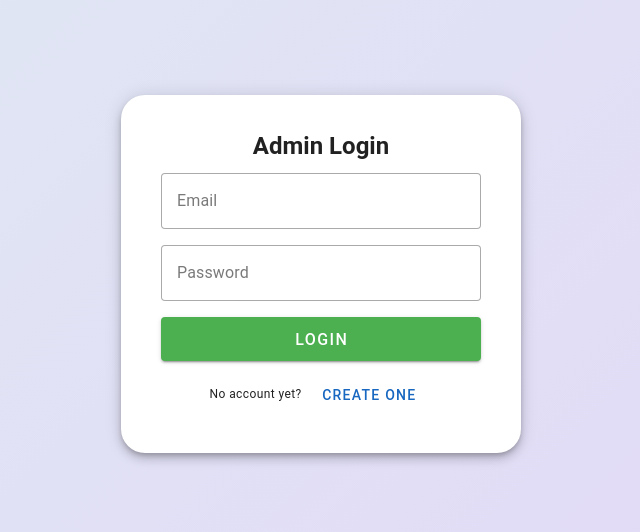
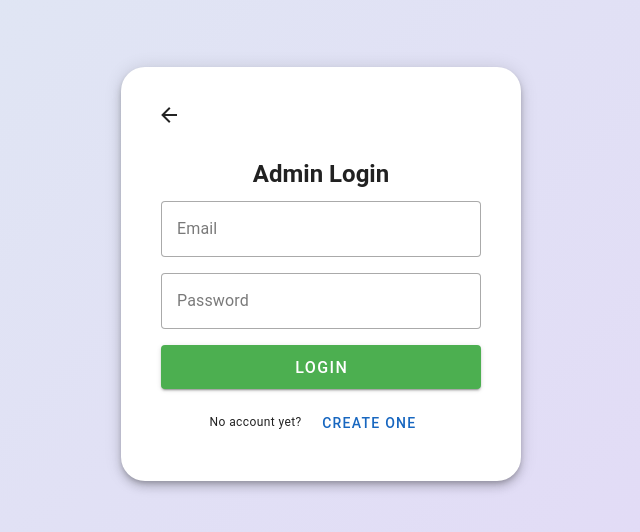
Before and after one commit to Levicoles/LAS, a Vue app: page /login in a window 1280 px wide. Shown: the part 126-658 px from the top of the page, without its empty margins (319-959 px from the left). Built offline with nearby package versions, Linux system fonts and the light colour scheme; no server answers.

Commit message:
feat: addad back home button

```diff
--- a/src/views/LoginView.vue
+++ b/src/views/LoginView.vue
@@ -31,6 +31,9 @@ const handleLogin = async () => {
 
       <!-- Login Card -->
       <v-card class="pa-6" width="400" elevation="6" rounded="xl">
+        <div class="d-flex align-center mb-2">
+          <v-btn icon="mdi-arrow-left" variant="text" @click="router.push('/')" />
+        </div>
         <v-card-title class="text-center text-h5 font-weight-bold text-blue-600">
           Admin Login
         </v-card-title>
```
